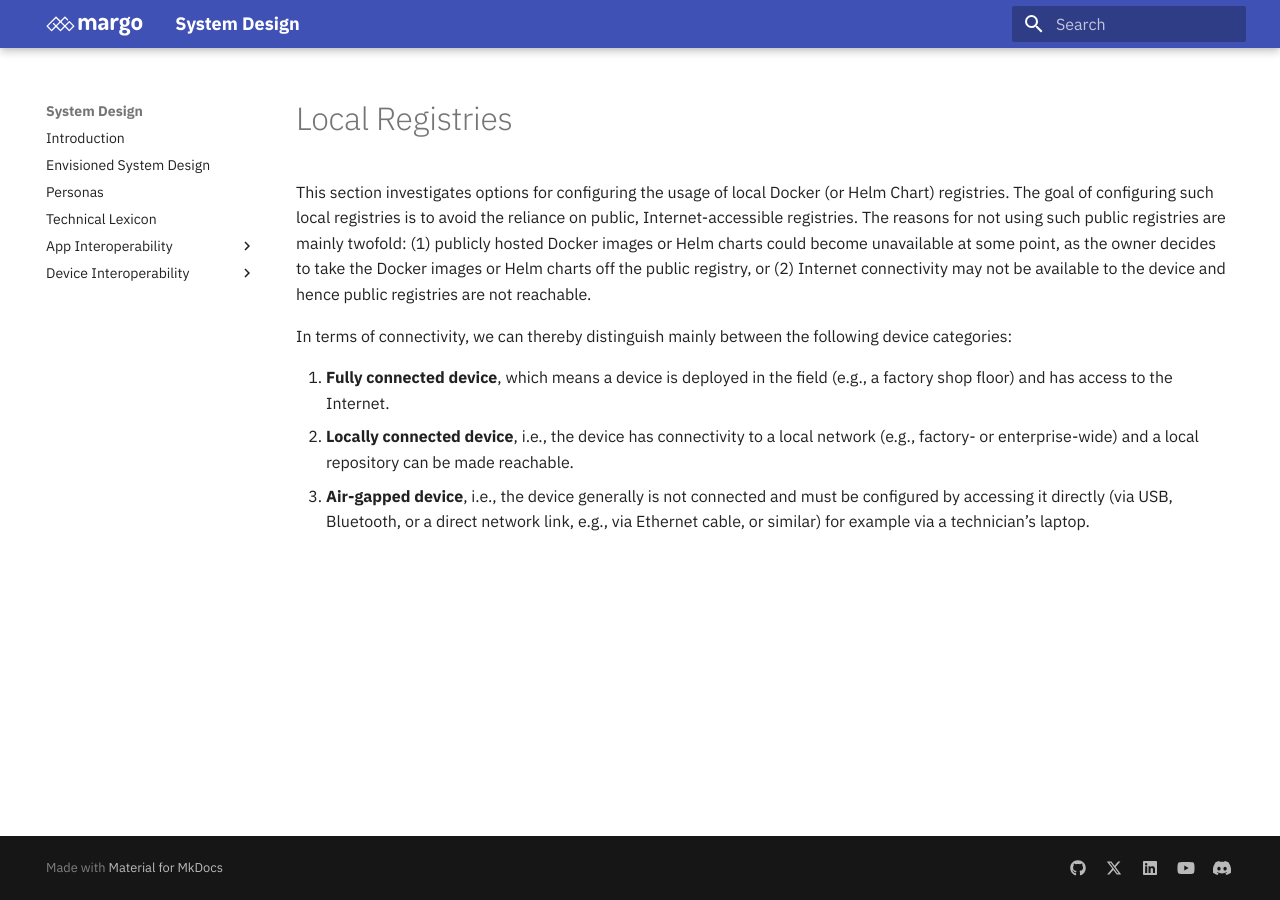
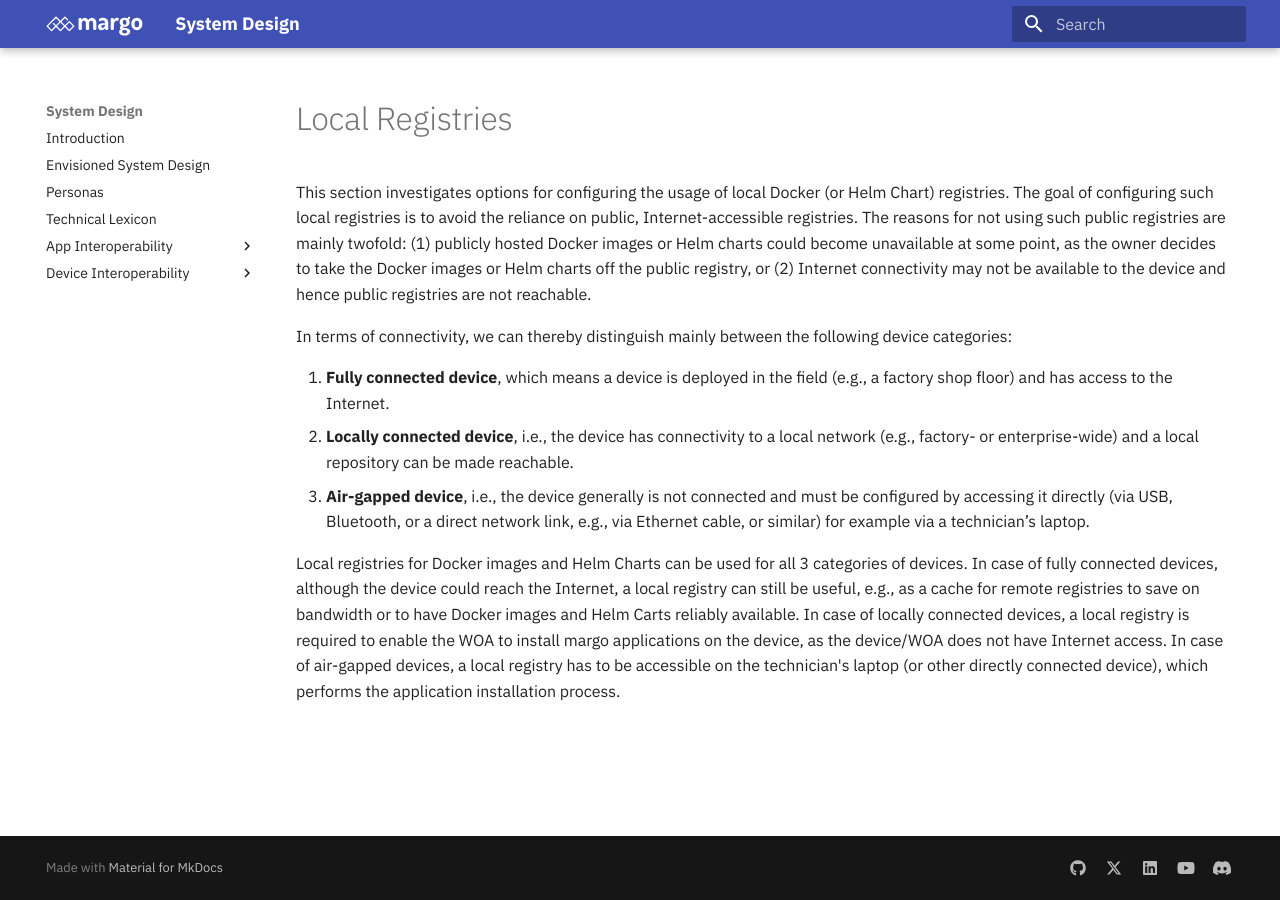
Before and after one commit to margo/specification, an MkDocs documentation site: the page built from system-design/app-interoperability/local-registries.md, in a window 1280 px wide. Built offline with MkDocs 1.6.1 and Material for MkDocs 9.7.7, drawn with Linux system fonts in a browser that asks for light colours; plug-ins that fetch from the network failed and are left out.

Commit message:
adding description for dealing with local registries
Signed-off-by: Arne Broering <arne.broering@siemens.com>

```diff
--- a/system-design/app-interoperability/local-registries.md
+++ b/system-design/app-interoperability/local-registries.md
@@ -7,3 +7,5 @@ In terms of connectivity, we can thereby distinguish mainly between the followin
 1.	**Fully connected device**, which means a device is deployed in the field (e.g., a factory shop floor) and has access to the Internet.
 2.	**Locally connected device**, i.e., the device has connectivity to a local network (e.g., factory- or enterprise-wide) and a local repository can be made reachable.
 3.	**Air-gapped device**, i.e., the device generally is not connected and must be configured by accessing it directly (via USB, Bluetooth, or a direct network link, e.g., via Ethernet cable, or similar) for example via a technician’s laptop.
+
+Local registries for Docker images and Helm Charts can be used for all 3 categories of devices. In case of fully connected devices, although the device could reach the Internet, a local registry can still be useful, e.g., as a cache for remote registries to save on bandwidth or to have Docker images and Helm Carts reliably available. In case of locally connected devices, a local registry is required to enable the WOA to install margo applications on the device, as the device/WOA does not have Internet access. In case of air-gapped devices, a local registry has to be accessible on the technician's laptop (or other directly connected device), which performs the application installation process.
```
